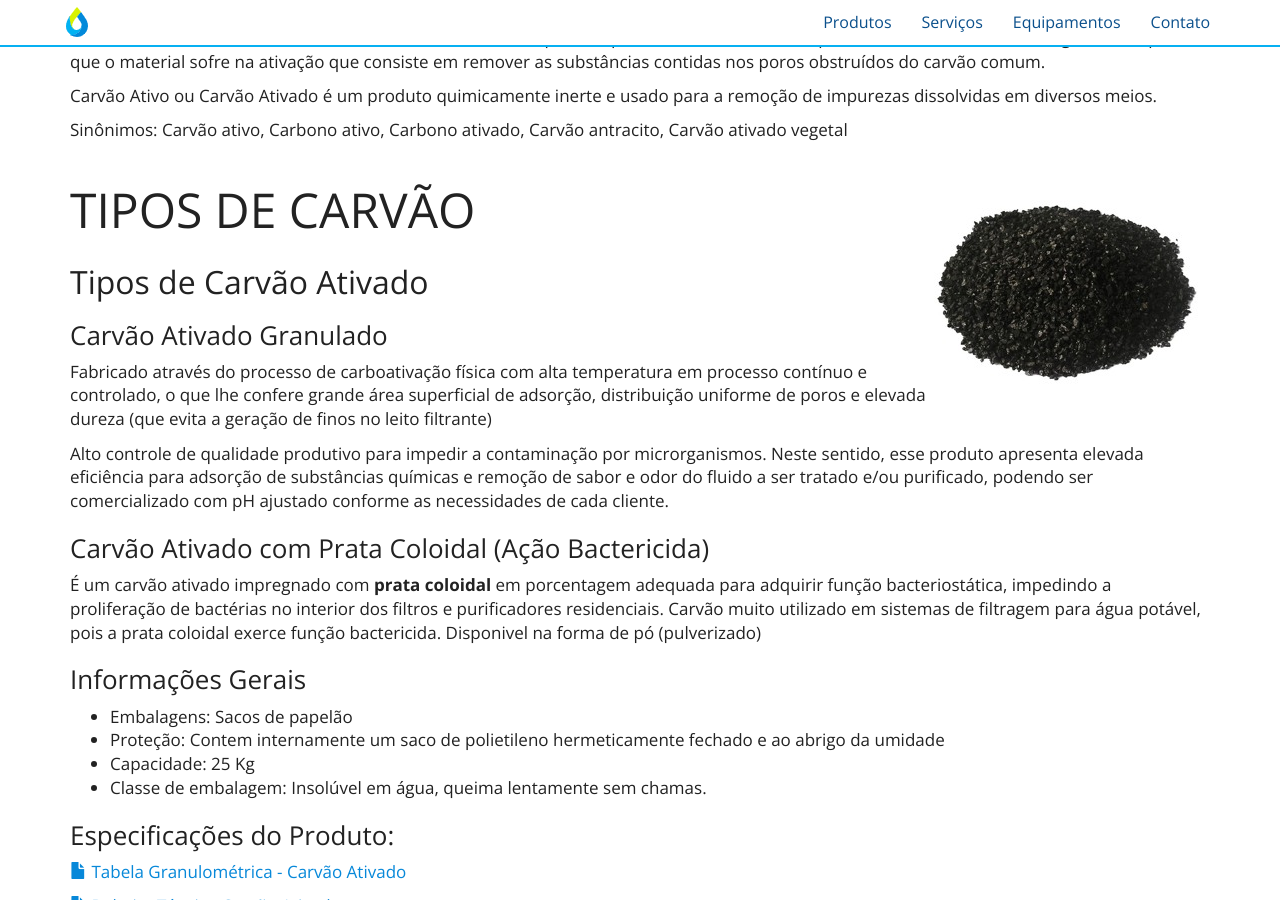
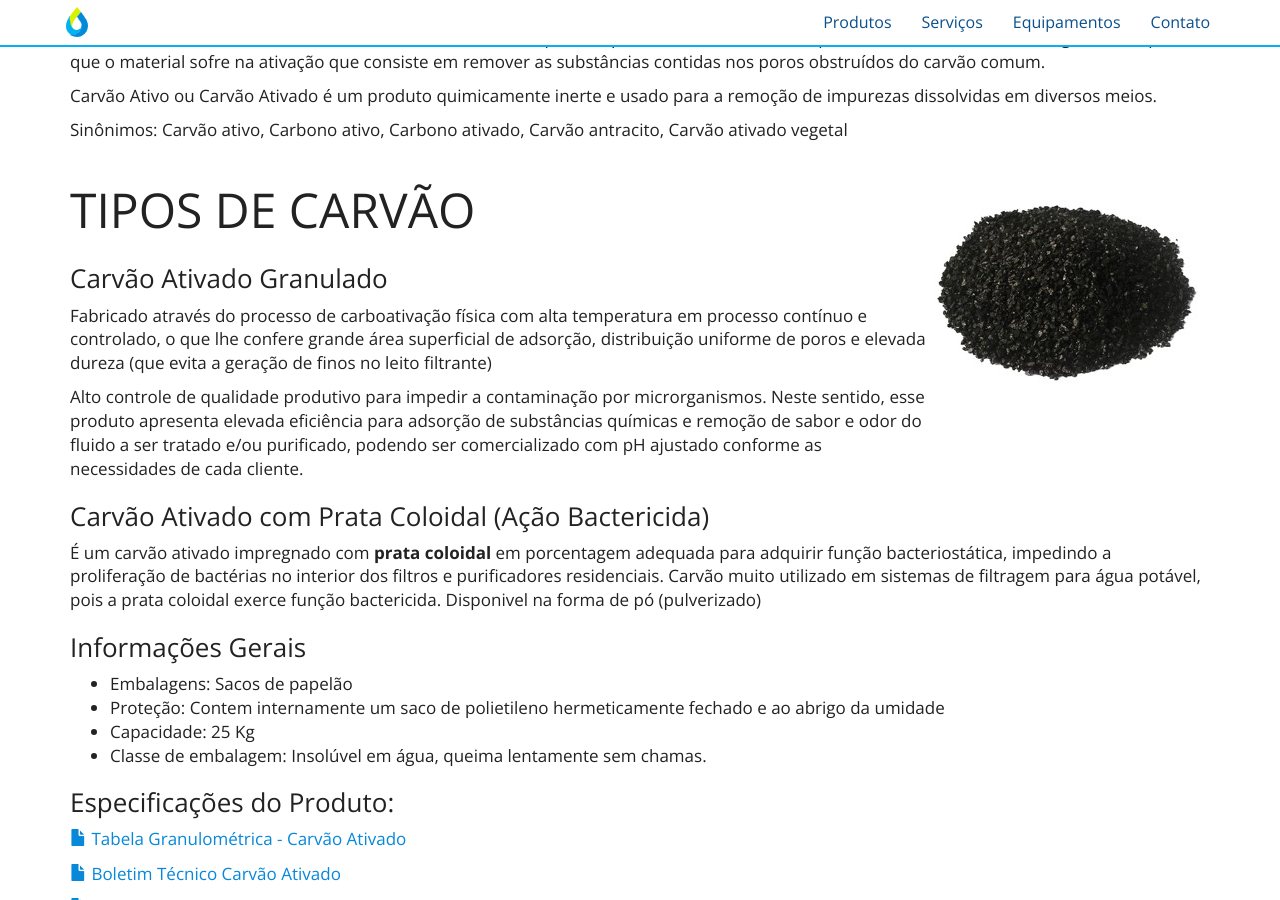
Before and after one commit to purewaterefluentes/purewaterefluentes.github.io, a Jekyll site: the page built from produtos/carvao-ativado-vegetal-granulado.md, in a window 1280 px wide and 900 px high, scrolled down 683 px. Built offline with Jekyll 4.4.1, drawn with Linux system fonts in a browser that asks for light colours; nearby versions of some CDN libraries; library files that are not in the unit come from our copies.

Commit message:
Update carvao-ativado-vegetal-granulado.md

```diff
--- a/produtos/carvao-ativado-vegetal-granulado.md
+++ b/produtos/carvao-ativado-vegetal-granulado.md
@@ -28,8 +28,6 @@ Sinônimos: Carvão ativo, Carbono ativo, Carbono ativado, Carvão antracito, Ca
 <img class="img-responsive pull-right" style="max-width: 40%;" src="../../website/images/Carvão ativado granulado.jpg" alt="Carvão Ativado Granulado">
 <br />
 <font size="10">TIPOS DE CARVÃO</font>
-
-## Tipos de Carvão Ativado
 
 ### Carvão Ativado Granulado
 Fabricado através do processo de carboativação física com alta temperatura em processo contínuo e controlado, o que lhe confere grande área superficial de adsorção, distribuição uniforme de poros e elevada dureza (que evita a geração de finos no leito filtrante)
```
